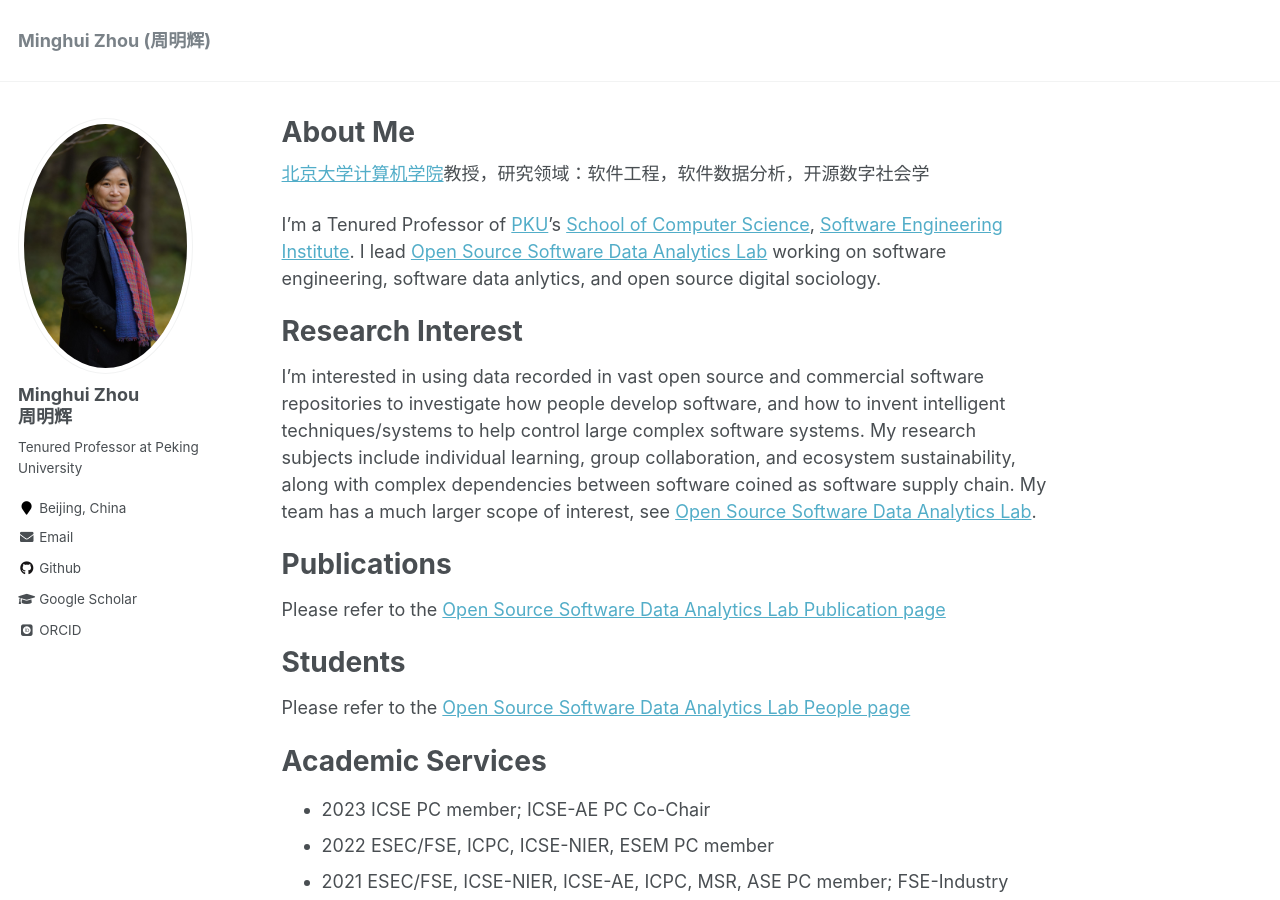
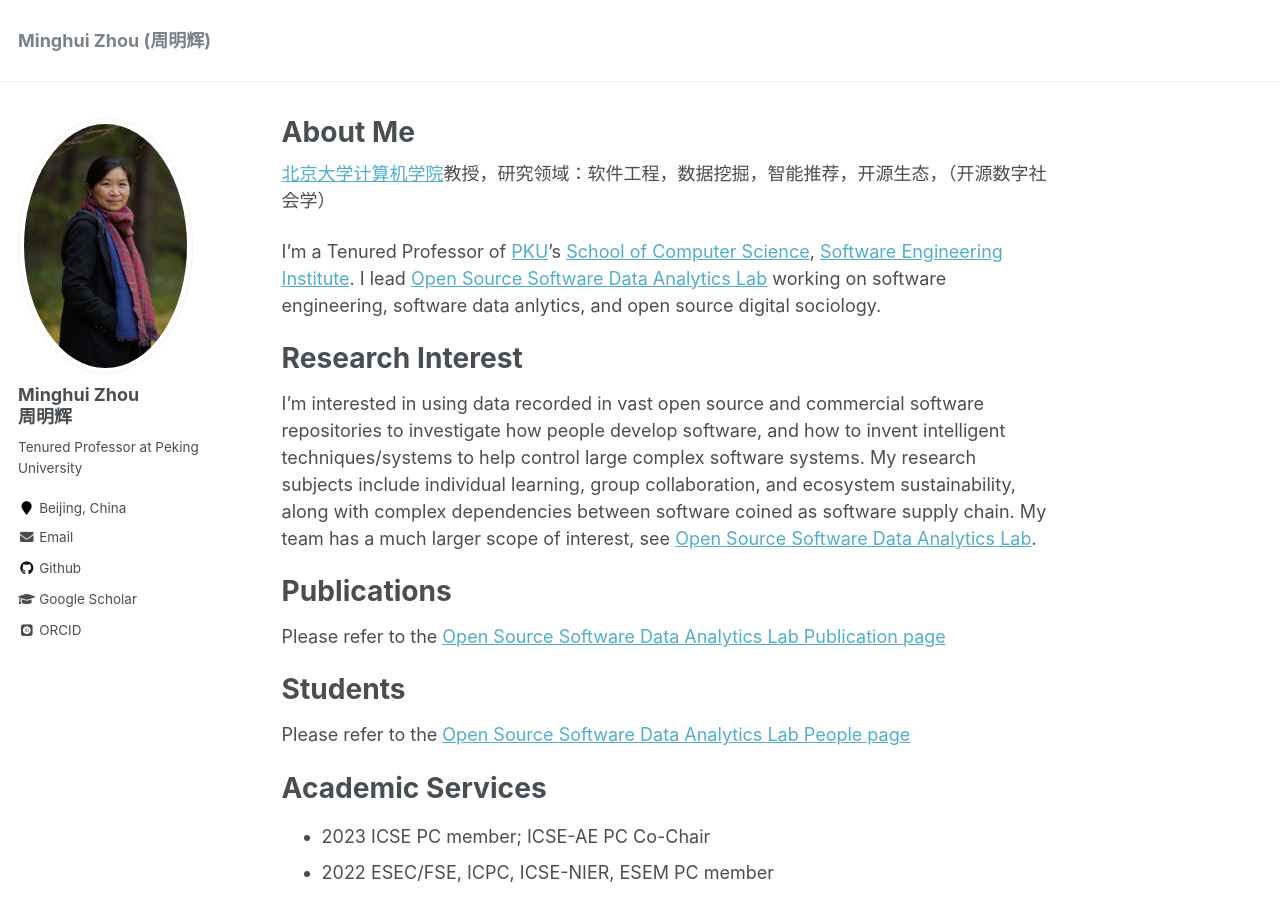
Before and after one commit to minghuizhou/minghuizhou.github.io, a Jekyll site: the page built from _pages/about.md, in a window 1280 px wide and 900 px high. Built offline with Jekyll 4.4.1, drawn with Linux system fonts in a browser that asks for light colours; some web fonts are replaced.

Commit message:
Update about.md

```diff
--- a/_pages/about.md
+++ b/_pages/about.md
@@ -8,7 +8,7 @@
   - /about.html
 ---
 
-[北京大学计算机学院](https://cs.pku.edu.cn/)教授，研究领域：软件工程，软件数据分析，开源数字社会学
+[北京大学计算机学院](https://cs.pku.edu.cn/)教授，研究领域：软件工程，数据挖掘，智能推荐，开源生态，（开源数字社会学）
 
 I'm a Tenured Professor of [PKU](https://www.pku.edu.cn/)'s [School of Computer Science](https://cs.pku.edu.cn/),  [Software Engineering Institute](http://www.sei.pku.edu.cn/). I lead [Open Source Software Data Analytics Lab](https://osslab-pku.github.io/) working on software engineering, software data anlytics, and open source digital sociology.
 
```
